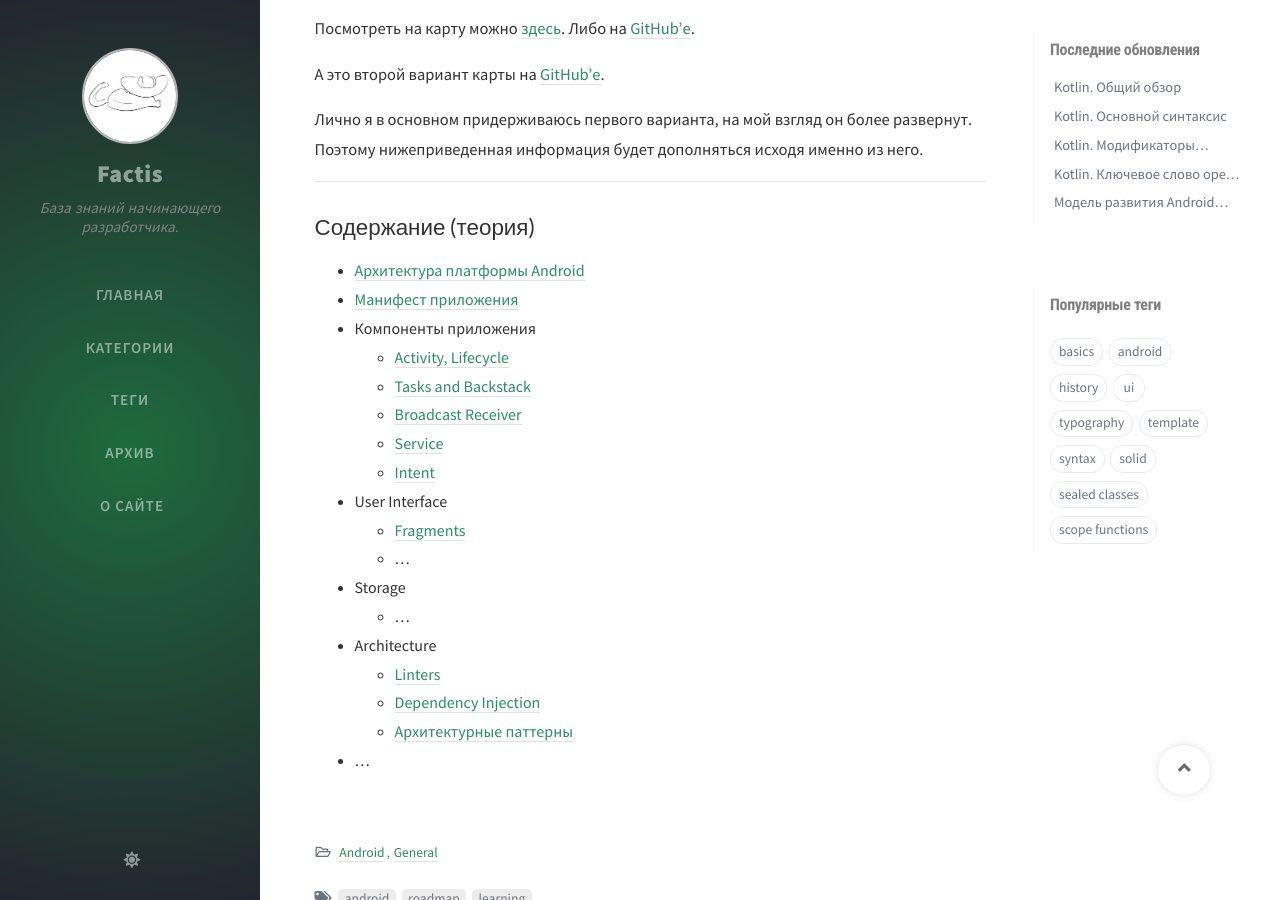
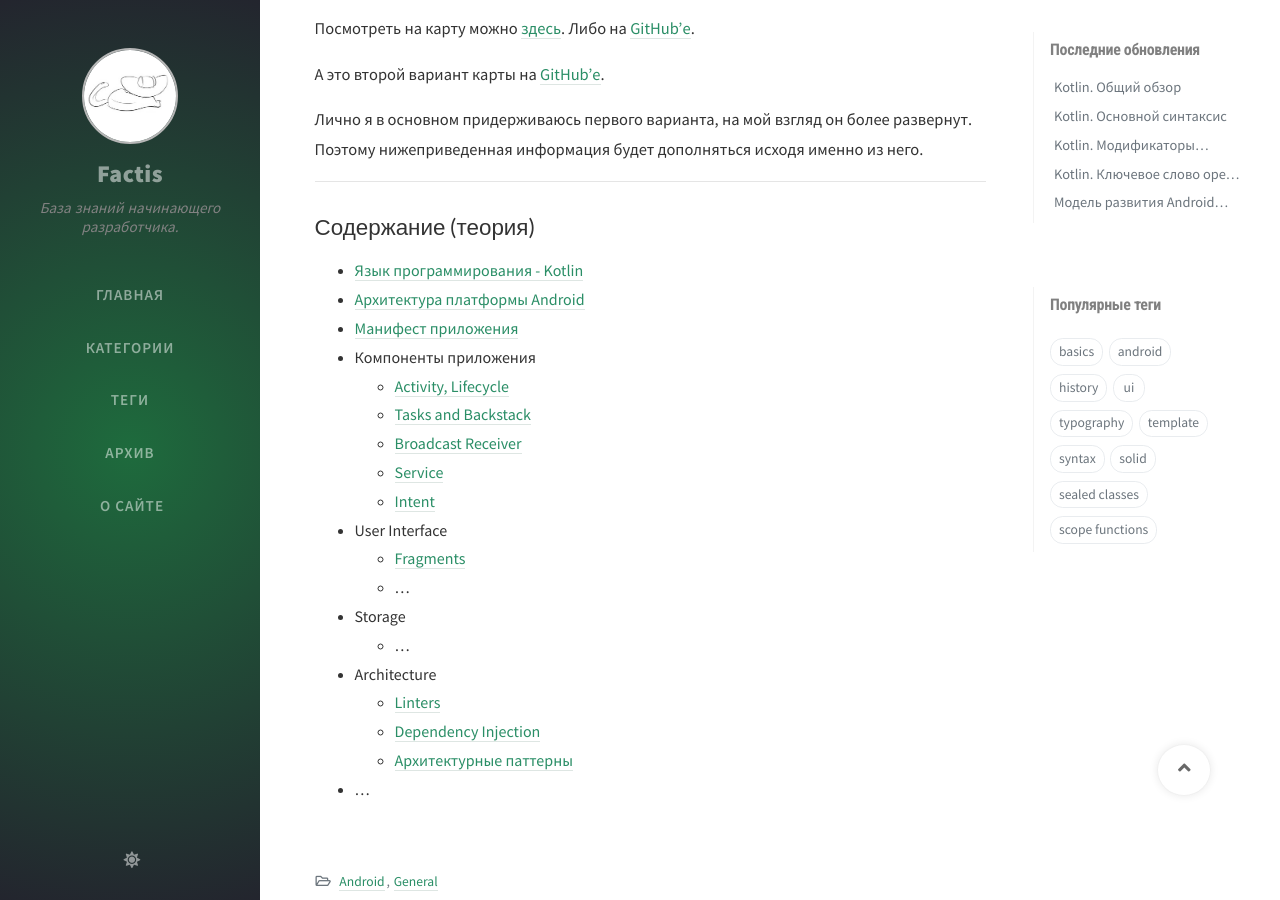
Before and after one commit to Bimlibik/bimlibik.github.io, a Jekyll site: the page built from _posts/2020-05-14-roadmap-android-developer.md, in a window 1280 px wide and 900 px high, scrolled down 470 px. Built offline with Jekyll 4.4.1, drawn with Linux system fonts in a browser that asks for light colours; nearby versions of some CDN libraries; comment, search, counter and statistics services are not loaded.

Commit message:
Update: добавила в роадмапу ссылку на статьи про котлин.

```diff
--- a/_posts/2020-05-14-roadmap-android-developer.md
+++ b/_posts/2020-05-14-roadmap-android-developer.md
@@ -29,6 +29,7 @@ toc: false
 
 ## Содержание (теория)
 
+- [Язык программирования - Kotlin](https://bimlibik.github.io/posts/kotlin-overview/)
 - [Архитектура платформы Android](http://bimlibik.github.io/posts/how-does-android-work/)
 - [Манифест приложения](https://bimlibik.github.io/posts/manifest-file/)
 - Компоненты приложения
```
